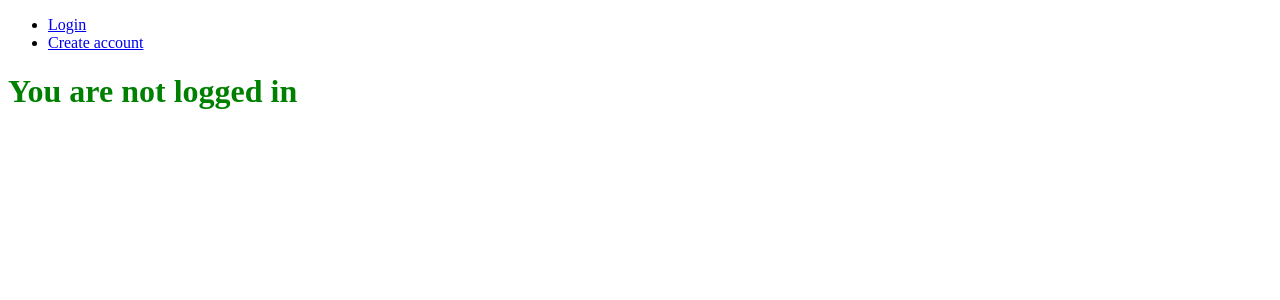
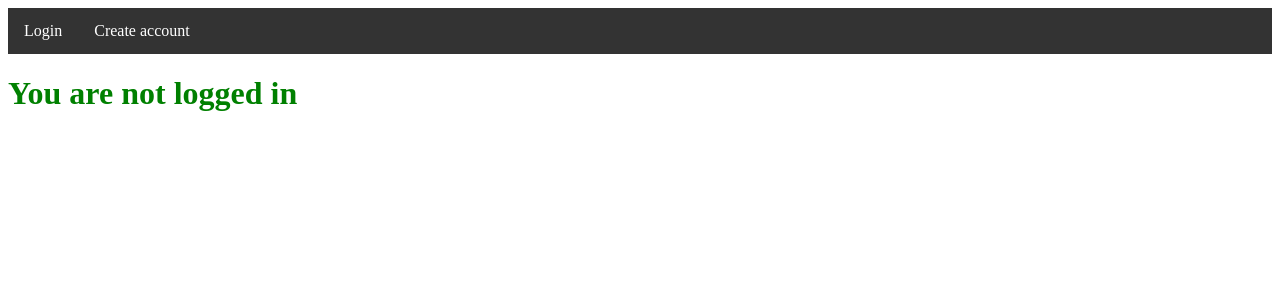
Before and after one commit to Acudo/website_dat_prototype, a Flask app: page / in a window 1280 px wide. Shown: the top 300 px of the page. Run offline with Flask 3, Linux system fonts and the light colour scheme.

Commit message:
added styles.css
makes website look better

```diff
--- a/website/templates/home.html
+++ b/website/templates/home.html
@@ -4,6 +4,7 @@
     <meta charset="UTF-8" />
     <meta http-equiv="X-UA-Compatible" content="IE=edge" />
     <meta name="viewport" content="width=device-width, initial-scale=1.0" />
+    <link rel="stylesheet" href="styles.css">
     <title>Home</title>
     <style>
       h1 {
--- a/website/templates/login.html
+++ b/website/templates/login.html
@@ -4,6 +4,7 @@
     <meta charset="UTF-8" />
     <meta http-equiv="X-UA-Compatible" content="IE=edge" />
     <meta name="viewport" content="width=device-width, initial-scale=1.0" />
+    <link rel="stylesheet" href="styles.css">
     <title>Login</title>
     <style>
         h1{
--- a/website/templates/sign_up.html
+++ b/website/templates/sign_up.html
@@ -2,6 +2,7 @@
 <html lang="en">
   <head>
     <meta charset="UTF-8" />
+    <link rel="stylesheet" href="styles.css">
     <title>Sign Up</title>
     <style>
       h1 {
--- a/website/templates/style.css
+++ b/website/templates/styles.css
@@ -4,6 +4,9 @@ ul {
     padding: 0;
     overflow: hidden;
     background-color: #333;
+    position: -webkit-sticky; /* Safari */
+    position: sticky;
+    top: 0;
 }
 
 li {
```
Also changed, not shown: instance/db.sqlite.
